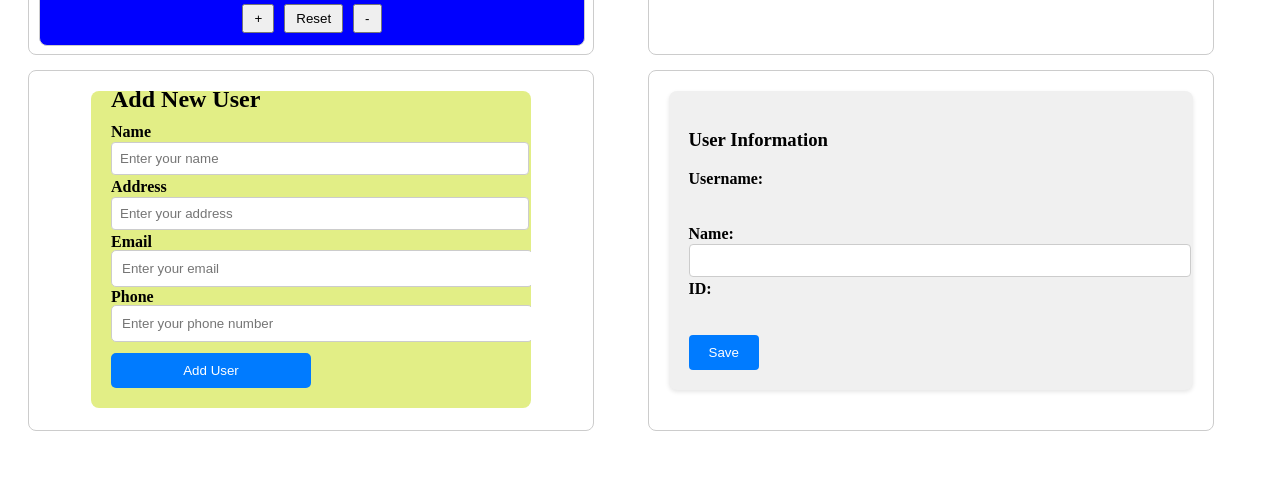
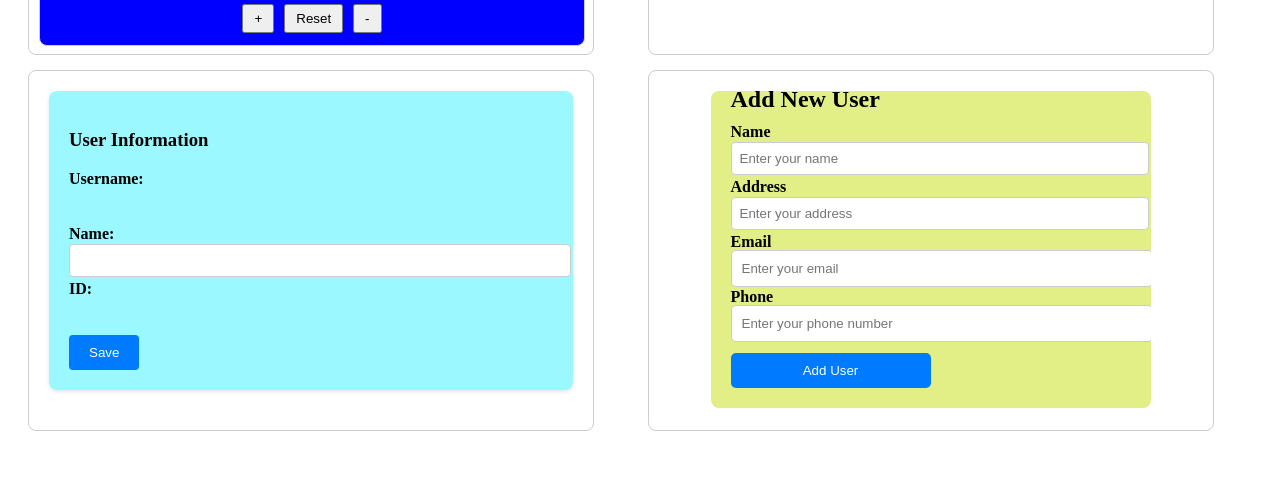
Before and after one commit to bhanuteja-09/Web-App-With-React, a React (Create React App) app: page / in a window 1280 px wide. Shown: the part 154-635 px from the top of the page. Built offline with nearby package versions, Linux system fonts and the light colour scheme.

Commit message:
Editing the form and user information1

```diff
--- a/src/App.js
+++ b/src/App.js
@@ -21,16 +21,17 @@ const App = () => {
       <div className="editor-box">
         <RichTextEditor />
       </div>
+      <div className="user-container">
+        <div className="user-box">
+          <SecondRowComponent />
+        </div>
+      </div>
       <div className="form-container">
         <div className="form-box">
           <UserDataForm />
         </div>
       </div>
-      <div className="user-container">
-        <div className="user-box">
-          <SecondRowComponent />
-        </div>
-      </div>
+
 
 
       <div className="fixed-footer">
--- a/src/components/SecondRowComponent.css
+++ b/src/components/SecondRowComponent.css
@@ -1,5 +1,5 @@
 .user-info {
-    background-color: #f0f0f0;
+    background-color: #9bf8ff;
     padding: 20px;
     border-radius: 8px;
     box-shadow: 0 2px 4px rgba(0, 0, 0, 0.1);
```
